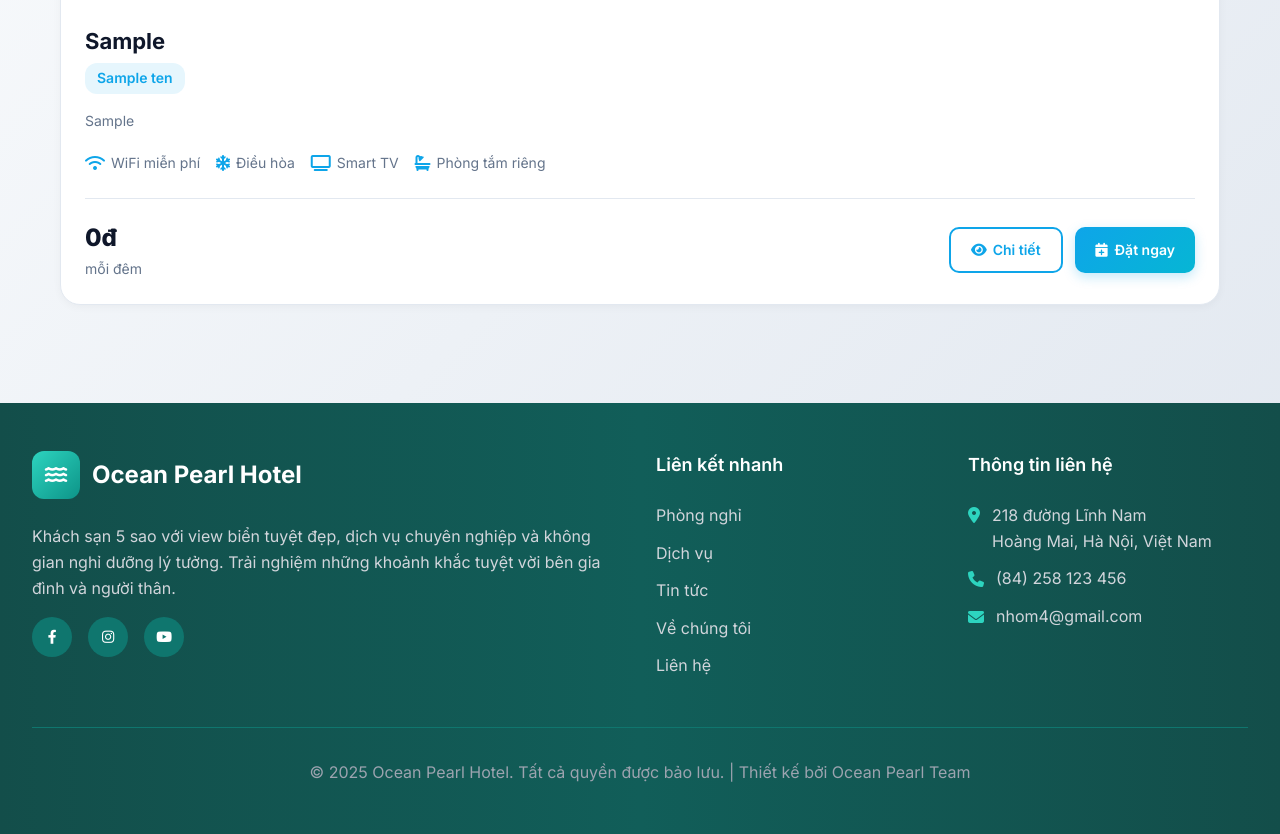
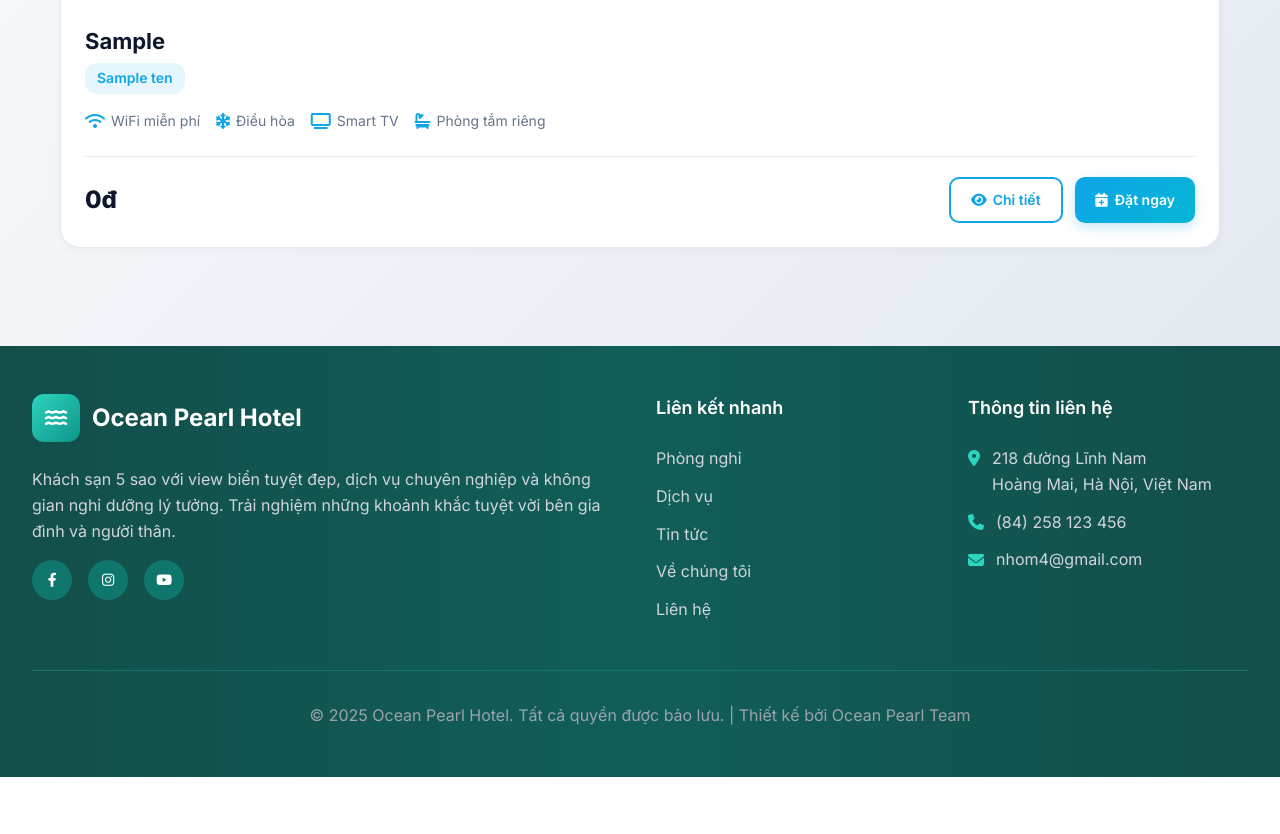
Before and after one commit to tranthinh-coding/hotel-booking, a PHP site: template app/Views/Client/Phong/index.php in a window 1280 px wide. Shown: the part 1846-2680 px from the top of the page. After the commit the page ends 2623 px from the top, so only its background shows below. Run offline with PHP 8.4, Linux system fonts and the light colour scheme; the template is opened without the code that fills it: most values are stand-ins (such as "Sample title", 1, 10 or a date in 2020); data that the repository does not hold is empty; some libraries are stand-ins or nearby versions.

Commit message:
Remove room description and price unit from room details view

```diff
--- a/app/Views/Client/Phong/index.php
+++ b/app/Views/Client/Phong/index.php
@@ -998,10 +998,6 @@ ob_start();
                                     </div>
                                 </div>
 
-                                <p class="room-description">
-                                    <?= htmlspecialchars($phong->mo_ta ?? 'Phòng nghỉ cao cấp với đầy đủ tiện nghi hiện đại, view biển tuyệt đẹp và không gian thoáng mát.') ?>
-                                </p>
-
                                 <div class="room-features">
                                     <div class="room-feature">
                                         <i class="fas fa-wifi"></i>
@@ -1024,7 +1020,6 @@ ob_start();
                                 <div class="room-footer">
                                     <div class="room-price-display">
                                         <div class="room-price-amount"><?= number_format($phong->gia, 0, ',', '.') ?>đ</div>
-                                        <div class="room-price-unit">mỗi đêm</div>
                                     </div>
                                     <div class="room-actions">
                                         <a href="/phong/show?id=<?= $phong->ma_phong ?>" class="room-btn btn-outline">
```
